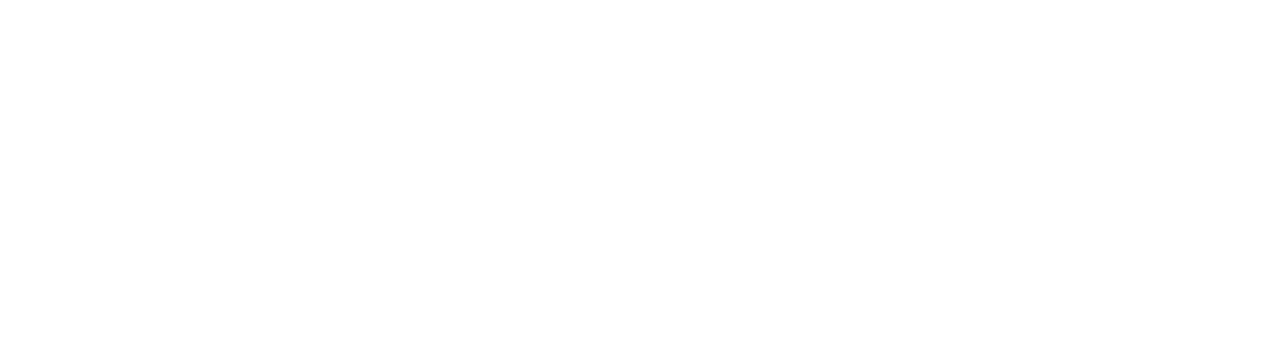
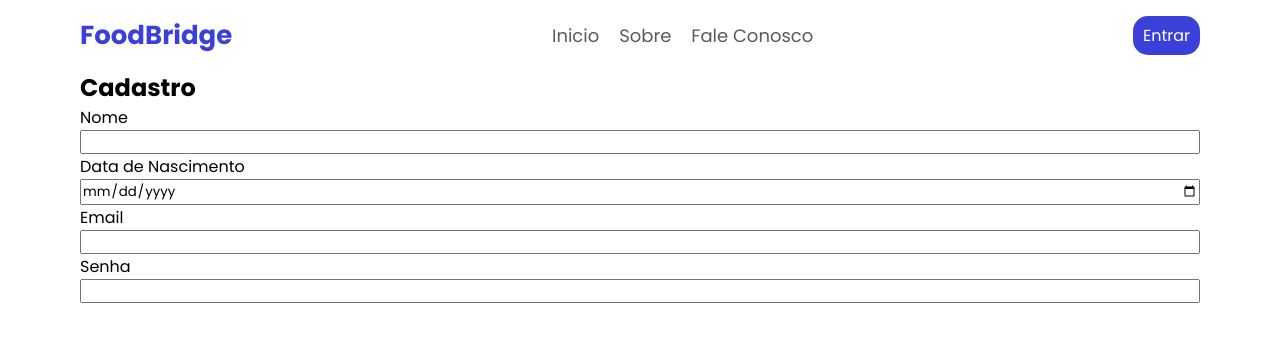
Before and after one commit to EduardoGollner0609/FoodBridge, a React (Vite) app in the folder frontend/: page /register in a window 1280 px wide. Before the commit this address had no page. Shown: the top 342 px of the page. Built offline with nearby package versions, Linux system fonts and the light colour scheme.

Commit message:
Criando rota de cadastro.

```diff
--- a/frontend/src/App.tsx
+++ b/frontend/src/App.tsx
@@ -4,6 +4,7 @@
 import HomePage from './routes/IntroductionPage/HomePage'
 import AboutPage from './routes/IntroductionPage/AboutPage'
 import LoginPage from './routes/IntroductionPage/LoginPage'
+import RegisterPage from './routes/IntroductionPage/RegisterPage'
 
 
 function App() {
@@ -16,6 +17,7 @@
           <Route path="/home" element={<HomePage />} />
           <Route path="/about" element={<AboutPage />} />
           <Route path="/login" element={<LoginPage />} />
+          <Route path="/register" element={<RegisterPage />} />
         </Route>
       </Routes>
     </BrowserRouter>
--- a/frontend/src/routes/IntroductionPage/LoginPage/index.tsx
+++ b/frontend/src/routes/IntroductionPage/LoginPage/index.tsx
@@ -1,3 +1,4 @@
+import { Link } from 'react-router-dom';
 import './styles.css';
 
 export default function LoginPage() {
@@ -8,7 +9,8 @@
                     <div className="card-login">
                         <h2>Login</h2>
                         <form>
-                            <div className="form-item-input">                           <label>Email</label>
+                            <div className="form-item-input">
+                                <label>Email</label>
                                 <input type="text" /></div>
                             <div className="form-item-input">
                                 <label>Senha</label>
@@ -17,7 +19,9 @@
                             <button>Login</button>
                         </form>
                         <div className="card-login-invite-register">
-                            <a href=""> Clique aqui para se cadastrar</a>
+                            <Link to="/register">
+                                Clique aqui para se cadastrar
+                            </Link>
                         </div>
 
 
--- /dev/null
+++ b/frontend/src/routes/IntroductionPage/RegisterPage/index.tsx
@@ -0,0 +1,33 @@
+import './styles.css';
+
+export default function RegisterPage() {
+    return (
+        <main>
+            <section id="section-register-page">
+                <div className="register-page-content container">
+                    <div className="card-register">
+                        <h2>Cadastro</h2>
+                        <form >
+                            <div className="form-item-input">
+                                <label>Nome</label>
+                                <input type="text" />
+                            </div>
+                            <div className="form-item-input">
+                                <label>Data de Nascimento</label>
+                                <input type="date" />
+                            </div>
+                            <div className="form-item-input">
+                                <label>Email</label>
+                                <input type="text" />
+                            </div>
+                            <div className="form-item-input">
+                                <label>Senha</label>
+                                <input type="password" />
+                            </div>
+                        </form>
+                    </div>
+                </div>
+            </section>
+        </main >
+    );
+}
```
Also changed, not shown: frontend/src/routes/IntroductionPage/RegisterPage/styles.css (added).
